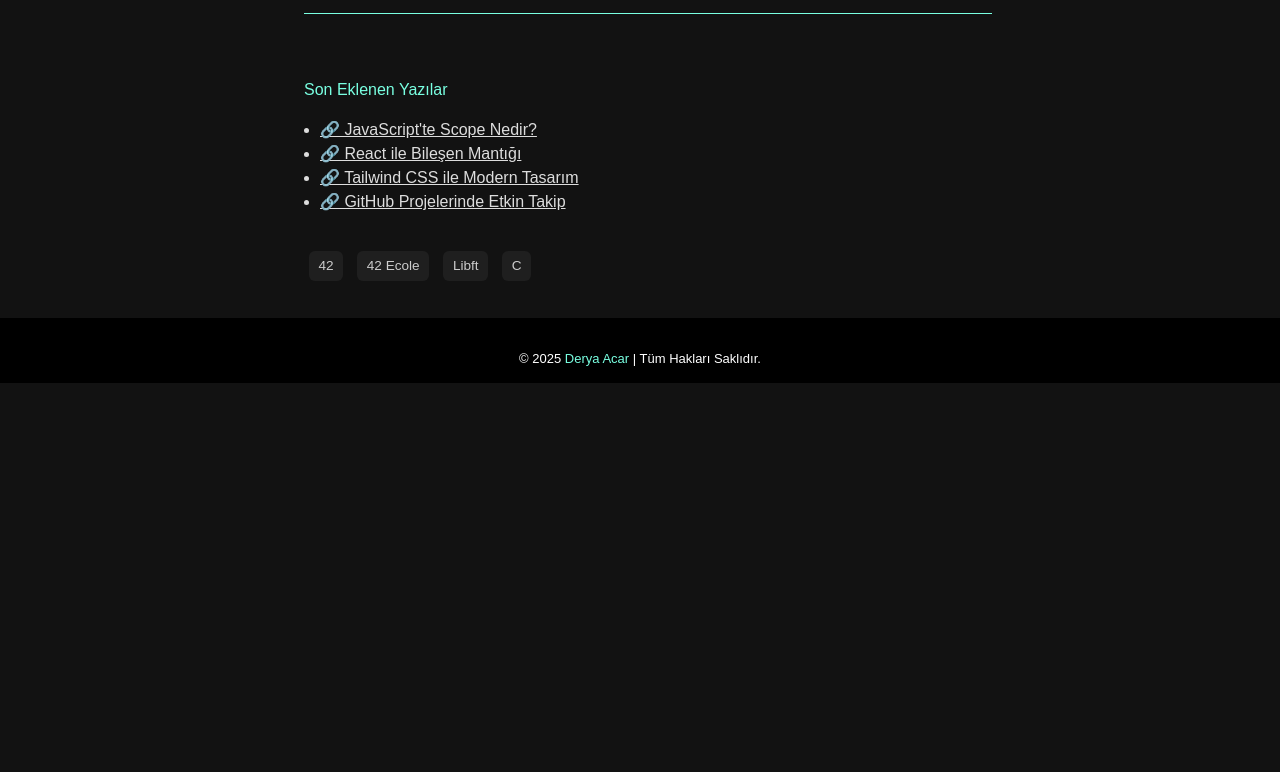
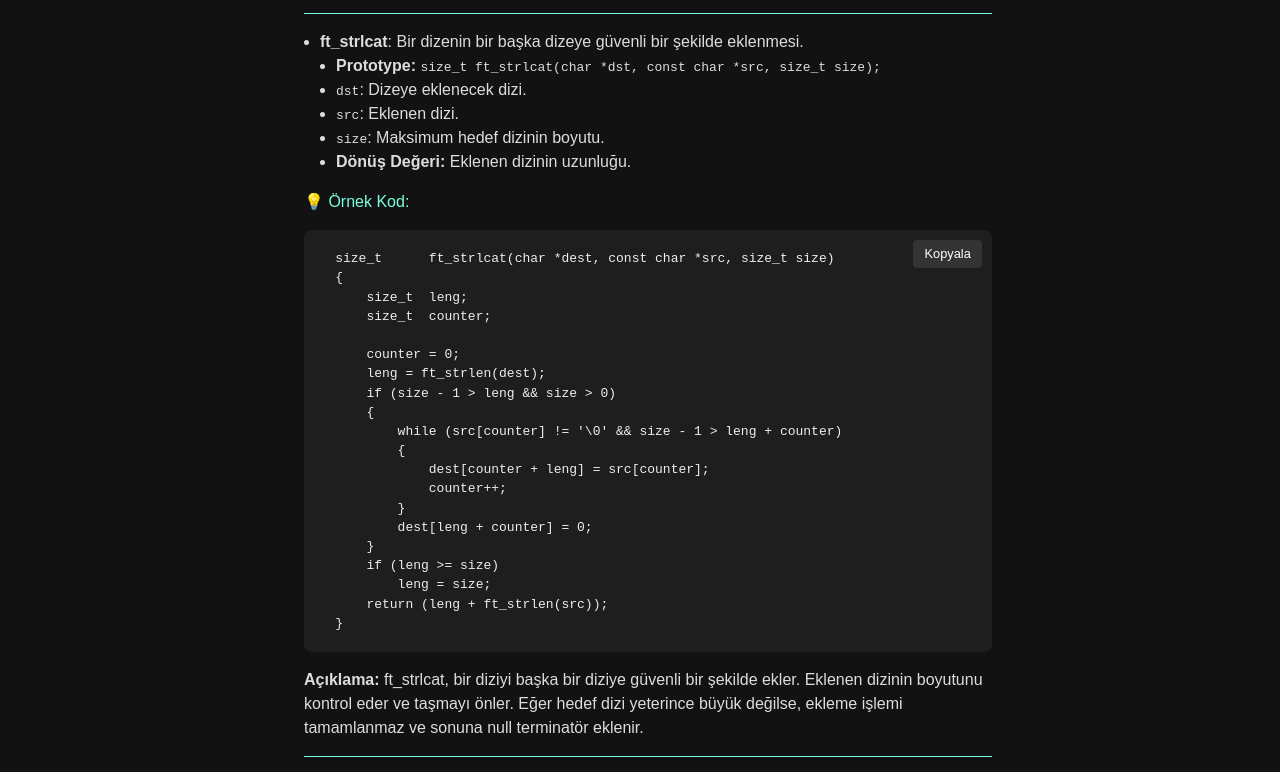
Before and after one commit to deryaxacar/deryaxacar.github.io, a plain HTML site: page paces1.html in a window 1280 px wide. Shown: the part 5368-6140 px from the top of the page. Before the commit the page ends 5751 px from the top, so only its background shows below. Drawn offline with nearby package versions, Linux system fonts and the light colour scheme.

Commit message:
Add files via upload

```diff
--- a/css/detailstyle.css
+++ b/css/detailstyle.css
@@ -1,11 +1,14 @@
 :root {
+    /* color */
     --bg: #121212;
     --text: #dddddd;
     --accent: #79ffe1;
     --tag-bg: #1f1f1f;
     --tag-text: #ccc;
 
+    /* font */
     --font-family: Arial, sans-serif;
+    --font-size: 16px;
 }
 
 * {
@@ -22,7 +25,7 @@ body {
     font-family: var(--font-family);
     background-color: var(--bg);
     color: var(--text);
-    line-height: 1.7;
+    line-height: 1.6;
     padding: 0;
 }
 
@@ -170,3 +173,18 @@ p {
 .copy-btn:hover {
     background-color: #555;
 }
+
+@media (max-width: 600px) {
+    body {
+        font-size: 14px;
+    }
+
+    code {
+        font-size: 0.5rem;
+    }
+
+    .copy-btn {
+        font-size: 0.5rem;
+        padding: 0.3rem 0.5rem;
+    }
+}
--- a/paces1.html
+++ b/paces1.html
@@ -334,7 +334,6 @@
                     </ul>
                 </li>
             </ul>
-
             <!-- code -->
             <section class="code-example">
                 <h3>💡 Örnek Kod:</h3>
@@ -354,8 +353,8 @@
             <p><strong>Açıklama:</strong> ft_strlen, bir dizinin uzunluğunu hesaplar. Dizi sonuna kadar giderek
                 karakterleri sayar ve son karakter olan null terminatörü ('\0') saymaz.</p>
             <hr>
+
             <!-- ft_strlcpy -->
-
             <ul>
                 <li>
                     <strong>ft_strlcpy</strong>: Diziyi güvenli bir şekilde başka bir diziye kopyalar.
@@ -395,15 +394,63 @@
     }
                   </code></pre>
                 </div>
-                </selection>
+            </section>
 
             <p><strong>Açıklama:</strong> ft_strlcpy, bir diziyi başka bir diziye güvenli bir şekilde kopyalar.
                 Kopyalama işlemi sırasında hedef dizinin boyutunu kontrol eder ve taşmayı önler. Eğer hedef dizi
                 yeterince büyük değilse, kopyalama işlemi tamamlanmaz ve sonuna null terminatör eklenir.</p>
             <hr>
 
+            <!-- ft_strlcat -->
+            <ul>
+                <li>
+                    <strong>ft_strlcat</strong>: Bir dizenin bir başka dizeye güvenli bir şekilde eklenmesi.
+                    <ul>
+                        <li><strong>Prototype:</strong>
+                            <code>size_t ft_strlcat(char *dst, const char *src, size_t size);</code>
+                        </li>
+                        <li><code>dst</code>: Dizeye eklenecek dizi.</li>
+                        <li><code>src</code>: Eklenen dizi.</li>
+                        <li><code>size</code>: Maksimum hedef dizinin boyutu.</li>
+                        <li><strong>Dönüş Değeri:</strong> Eklenen dizinin uzunluğu.</li>
+                    </ul>
+                </li>
+            </ul>
+            <!-- code -->
+            <section class="code-example">
+                <h3>💡 Örnek Kod:</h3>
+                <div class="code-block">
+                    <button class="copy-btn" onclick="copyCode(this)">Kopyala</button>
+                    <pre><code>
+    size_t	ft_strlcat(char *dest, const char *src, size_t size)
+    {
+        size_t	leng;
+        size_t	counter;
+
+        counter = 0;
+        leng = ft_strlen(dest);
+        if (size - 1 > leng && size > 0)
+        {
+            while (src[counter] != '\0' && size - 1 > leng + counter)
+            {
+                dest[counter + leng] = src[counter];
+                counter++;
+            }
+            dest[leng + counter] = 0;
+        }
+        if (leng >= size)
+            leng = size;
+        return (leng + ft_strlen(src));
+    }
+                  </code></pre>
+                </div>
             </section>
+            <p><strong>Açıklama:</strong> ft_strlcat, bir diziyi başka bir diziye güvenli bir şekilde ekler. Eklenen
+                dizinin boyutunu kontrol eder ve taşmayı önler. Eğer hedef dizi yeterince büyük değilse, ekleme
+                işlemi tamamlanmaz ve sonuna null terminatör eklenir.</p>
+            <hr>
 
+            <!-- son eklenenler -->
             <section class="recent-posts">
                 <h3>Son Eklenen Yazılar</h3>
                 <ul>
@@ -413,7 +460,7 @@
                     <li><a href="#">🔗 GitHub Projelerinde Etkin Takip</a></li>
                 </ul>
             </section>
-
+            <!-- tags -->
             <div class="tags">
                 <span class="tag">42</span>
                 <span class="tag">42 Ecole</span>
```
Lines whose indentation alone changed are shown as unchanged.
